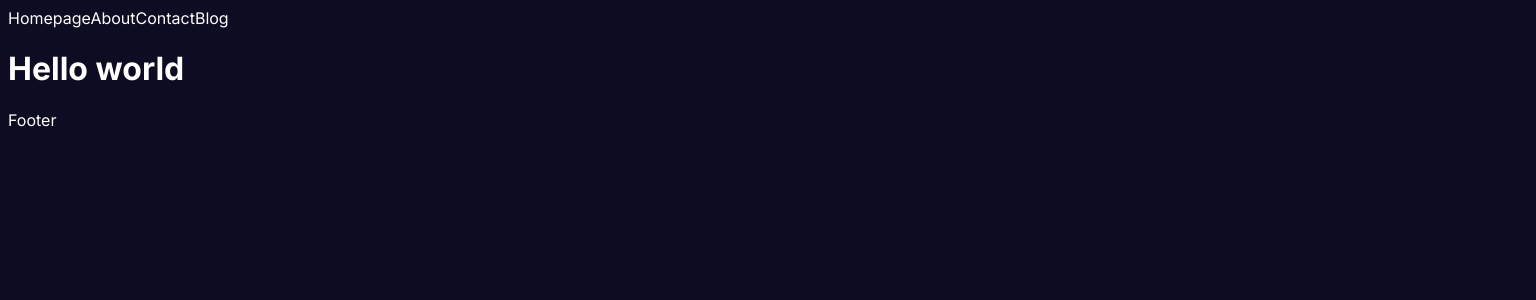
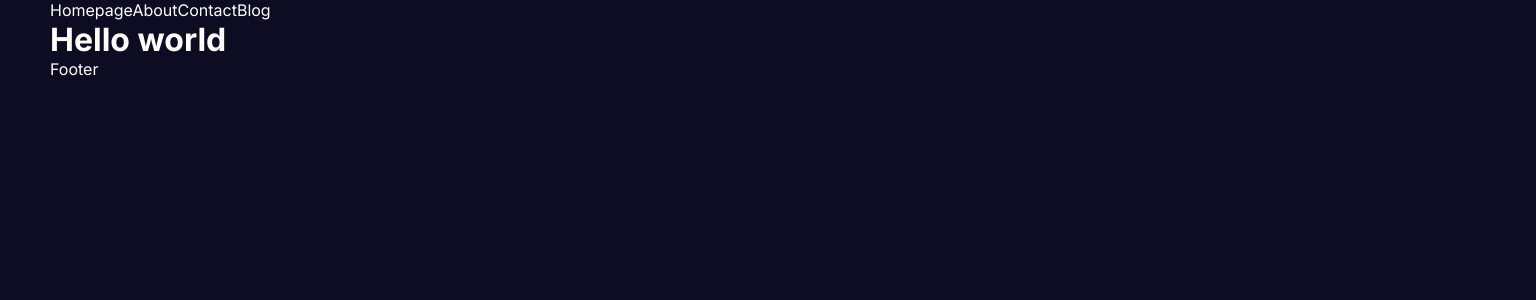
Before and after one commit to Zia123456/next.js-project, a Next.js app: page / in a window 1280 px wide. Shown: the top 300 px of the page, 1536 px wide, since content can reach past the window. Built offline with nearby package versions, Linux system fonts and the light colour scheme.

Commit message:
Add some style

```diff
--- a/src/app/globals.css
+++ b/src/app/globals.css
@@ -1,6 +1,15 @@
 :root {
   --bg: #0d0c22;
+  --bgSoft: #2d2b42;
   --text: #fff;
+  --textSoft: #e5e5e5;
+  --btn: #3673fd;
+}
+
+* {
+  margin: 0;
+  padding: 0;
+  box-sizing: border-box;
 }
 
 body {
@@ -12,3 +21,13 @@ a {
   text-decoration: none;
   color: inherit;
 }
+
+.container {
+  width: 1536px;
+  margin: auto;
+  padding-left: 50px;
+  padding-right: 50px;
+  min-height: 100vh;
+  font-display: column;
+  justify-content: space-between;
+}
--- a/src/app/layout.js
+++ b/src/app/layout.js
@@ -14,9 +14,11 @@ export default function RootLayout({ children }) {
   return (
     <html lang="en">
       <body className={inter.className}>
-        <Navbar />
-        {children}
-        <Footer />
+        <div className="container">
+          <Navbar />
+          {children}
+          <Footer />
+        </div>
       </body>
     </html>
   );
```
